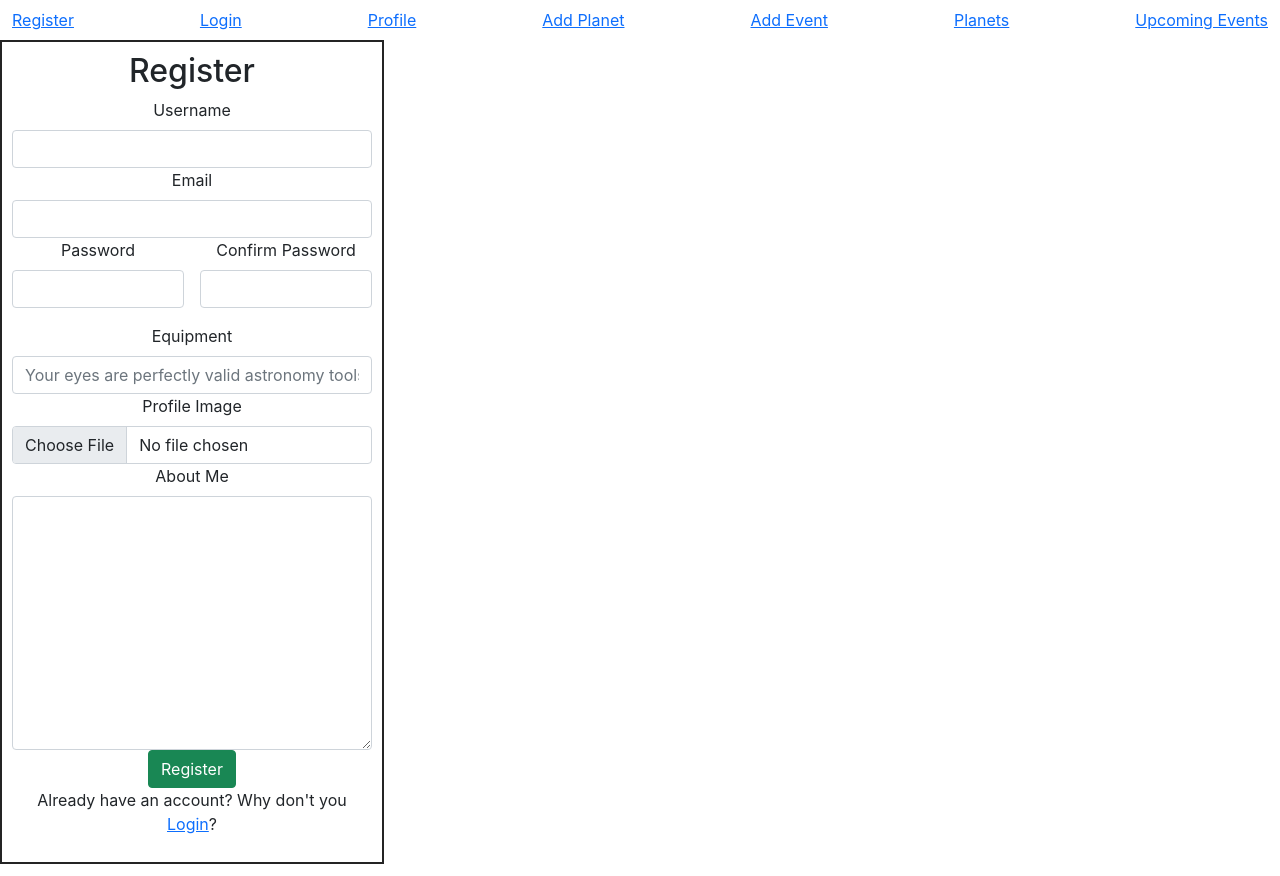
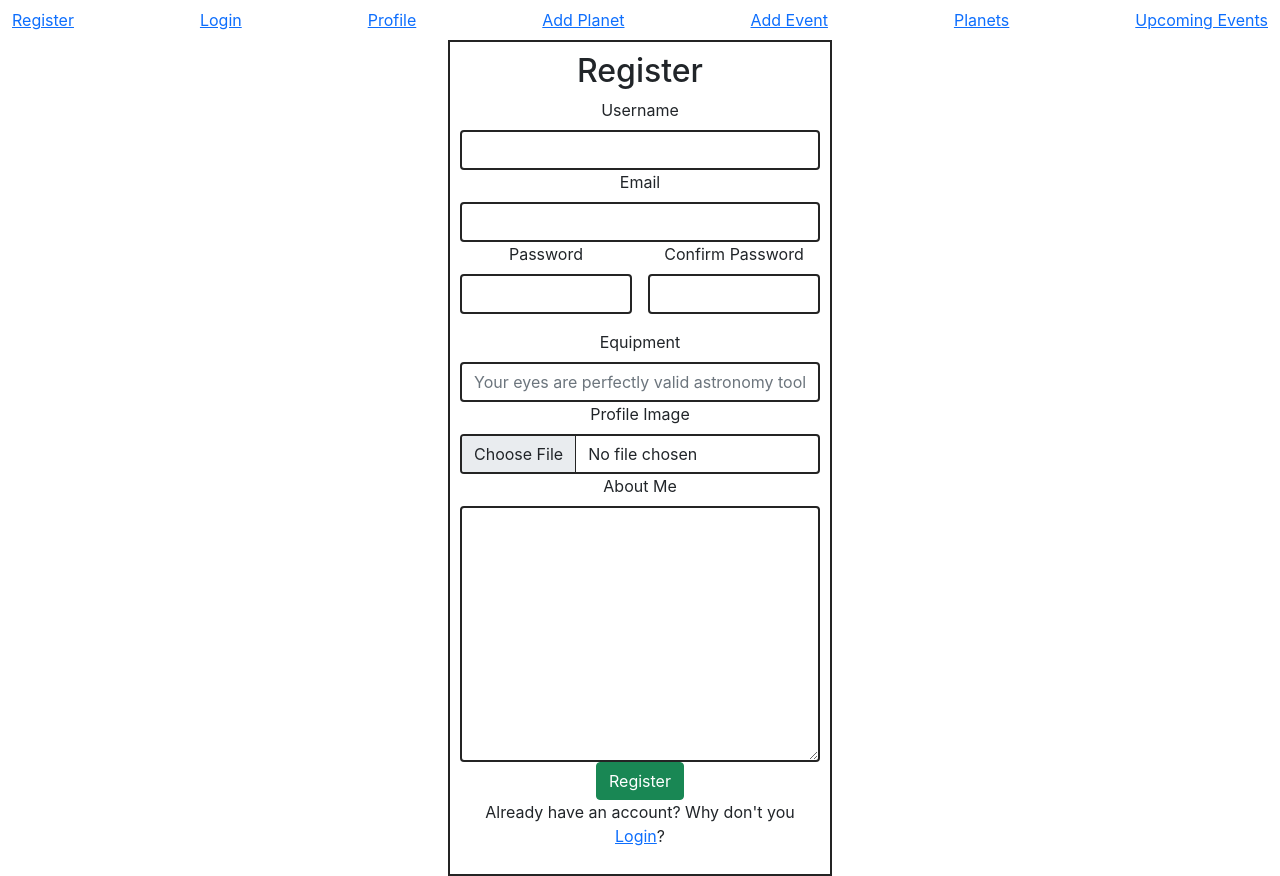
Before and after one commit to PatrickBoynton/night_watch, a React (Create React App) app in the folder frontend/static/: page /register in a window 1280 px wide. Built offline with nearby package versions, Linux system fonts and the light colour scheme.

Commit message:
Added styling to the form.

```diff
--- a/frontend/static/src/App.css
+++ b/frontend/static/src/App.css
@@ -5,4 +5,11 @@
   width: 30%;
   border: 2px solid #242424;
   padding: 10px;
+  margin: 0 auto;
 }
+input {
+  border: 2px solid #242424!important;
+}
+textarea {
+  border: 2px solid #242424!important;
+}
```
